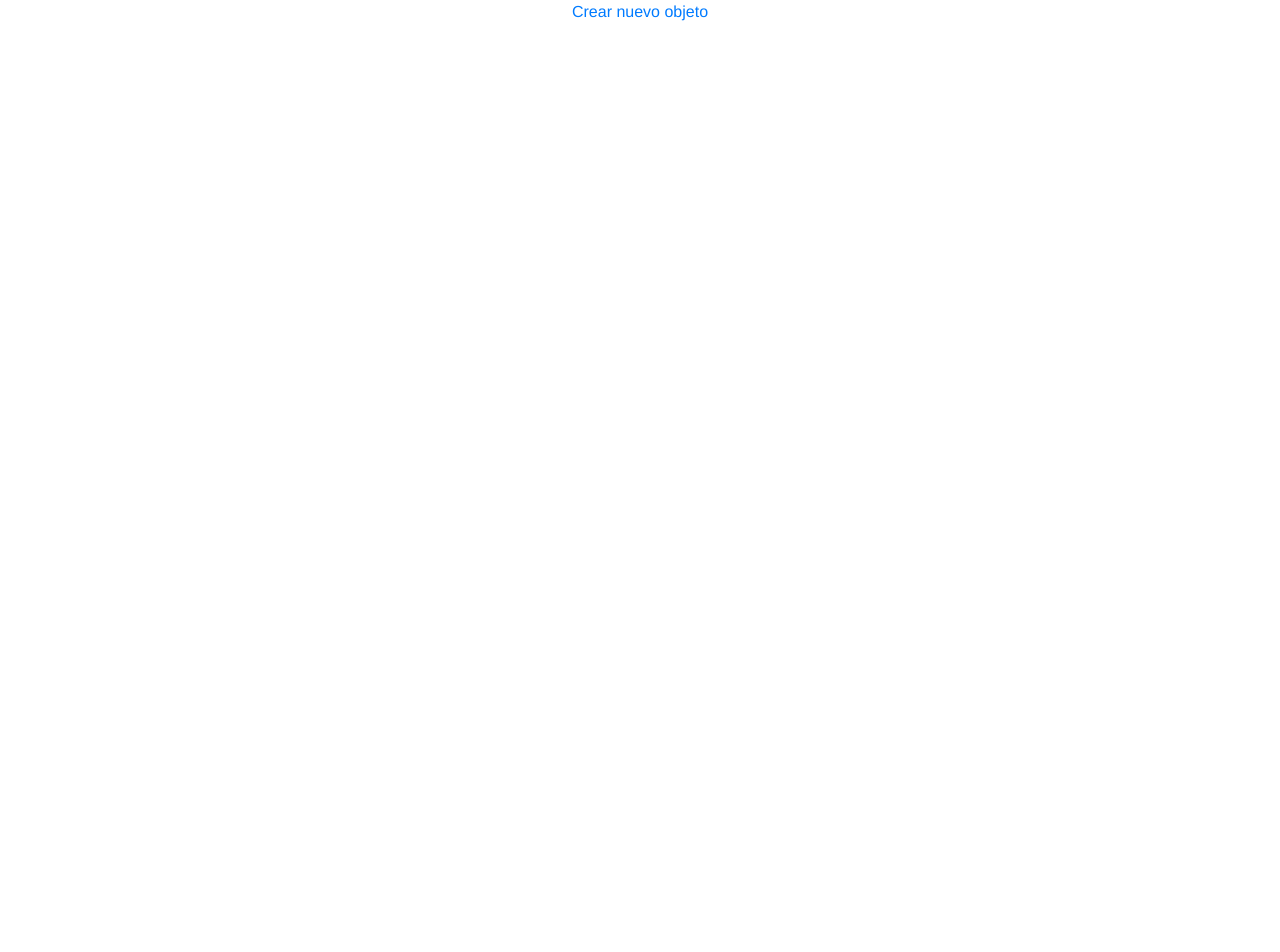
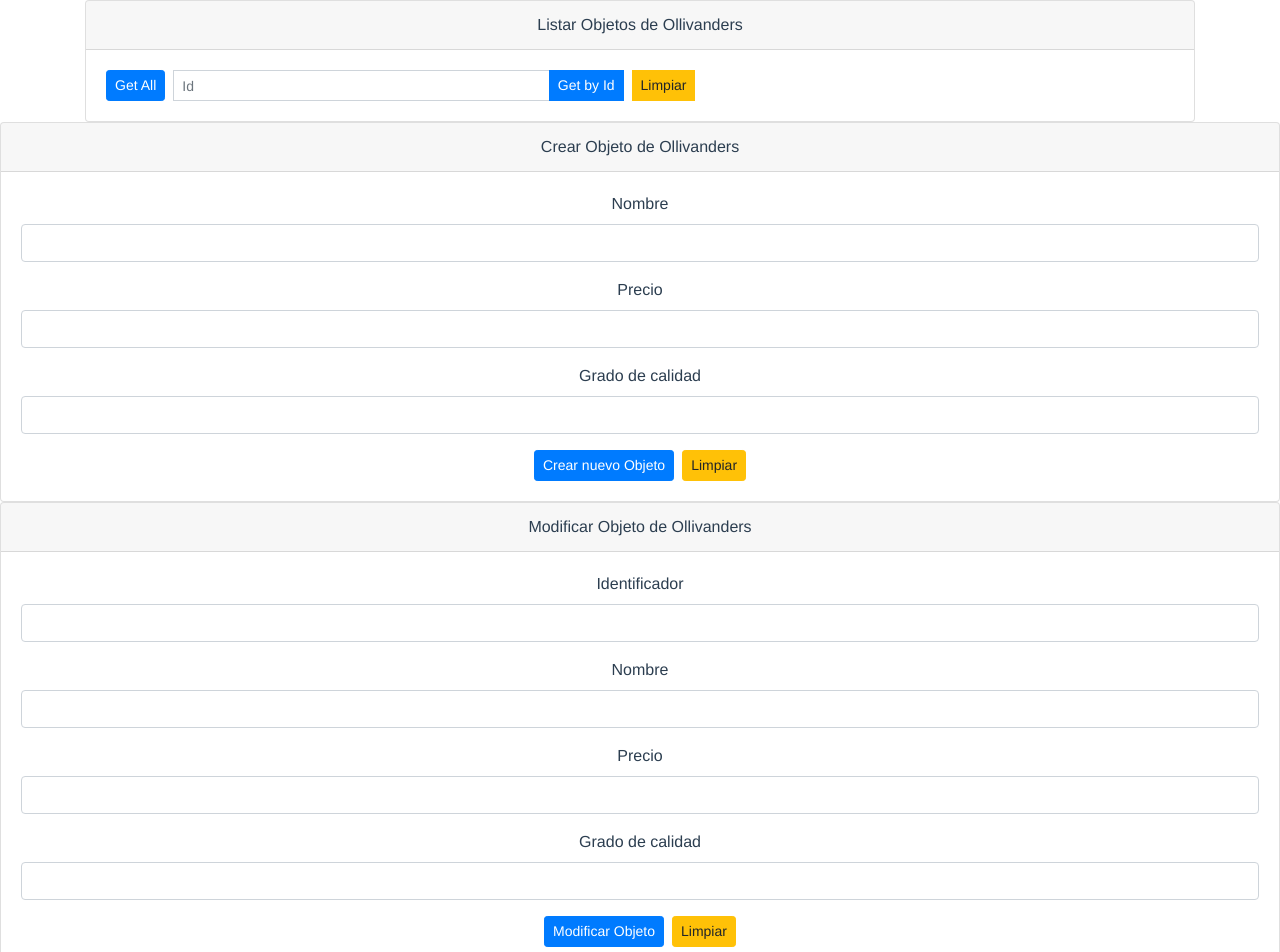
Before and after one commit to Bellothornus2/VueOllivanders, a Vue app: page / in a window 1280 px wide. Shown: the top 952 px of the page. Before the commit the page ends 800 px from the top, so only its background shows below. Built offline with nearby package versions, Linux system fonts and the light colour scheme.

Commit message:
feat: :sparkles: we added the crud page and changed little things
and writting the readme.md

```diff
--- a/src/components/DeleteItem.vue
+++ b/src/components/DeleteItem.vue
@@ -1,7 +1,7 @@
 <template>
     <div id="app" class="container">
         <div class="card">
-            <div class="card-header">Vue Fetch DELETE - BezKoder.com</div>
+            <div class="card-header">Eliminar Objetos de Ollivanders</div>
             <div class="card-body">
                 <div class="input-group input-group-sm">
                     <button class="btn btn-sm btn-danger" style="visibility:hidden">Delete All</button>
@@ -9,7 +9,7 @@
                     <div class="input-group-append">
                         <button class="btn btn-sm btn-danger" @click="deleteDataById">Delete by Id</button>
                     </div>
-                    <button class="btn btn-sm btn-warning ml-2" @click="clearDeleteOutput">Clear</button>
+                    <button class="btn btn-sm btn-warning ml-2" @click="clearDeleteOutput">Limpiar</button>
                 </div>
                 <div v-if="deleteResult" class="alert alert-secondary mt-2" role="alert"><pre>{{deleteResult}}</pre></div>
             </div>
--- a/src/components/GetItem.vue
+++ b/src/components/GetItem.vue
@@ -1,14 +1,14 @@
 <template>
   <div id="app" class="container">
 	<div class="card">
-	  <div class="card-header">Vue Fetch GET - BezKoder.com</div>
+	  <div class="card-header">Listar Objetos de Ollivanders</div>
 	  <div class="card-body">
 		<div class="input-group input-group-sm">
 		  <button class="btn btn-sm btn-primary" @click="getAllData">Get All</button>
 		  <input type="text" ref="get_id" class="form-control ml-2" placeholder="Id" />
 		  <div class="input-group-append">
 			<button class="btn btn-sm btn-primary" @click="getDataById">Get by Id</button>
-			<button class="btn btn-sm btn-warning ml-2" @click="clearGetOutput">Clear</button>
+			<button class="btn btn-sm btn-warning ml-2" @click="clearGetOutput">Limpiar</button>
 		  </div>
 		  <input type="text" ref="get_title" class="form-control ml-2" placeholder="Title" style="visibility:hidden;" />
 		  <div class="input-group-append">
--- a/src/components/PostItem.vue
+++ b/src/components/PostItem.vue
@@ -4,18 +4,18 @@
         <div class="card-body">
             <div class="form-group">
                 <label for="name">Nombre</label>
-                <input type="text" class="form-control" name="name" id="name"/>
+                <input type="text" class="form-control" name="name" id="post_name"/>
             </div>
             <div class="form-group">
                 <label for="sell_in">Precio</label>
-                <input type="text" class="form-control" name="sell_in" id="sell_in">
+                <input type="text" class="form-control" name="sell_in" id="post_sell_in">
             </div>
             <div class="form-group">
                 <label for="quality">Grado de calidad</label>
-                <input type="text" class="form-control" name="quality" id="quality"/>
+                <input type="text" class="form-control" name="quality" id="post_quality"/>
             </div>
             <button class="btn btn-sm btn-primary" @click="create_item">Crear nuevo Objeto</button>
-            <button class="btn btn-sm btn-warning ml-2" @click="clear_post_output">Clear</button>
+            <button class="btn btn-sm btn-warning ml-2" @click="clear_post_output">Limpiar</button>
             <br>
             <button v-if="post_result" class="alert alert-secondary mt-2" role="alert"><pre>{{post_result}}</pre></button>
         </div>
@@ -37,9 +37,9 @@ export default {
         async create_item(){
             this.post_result = '';
             const create_item = {
-                name: document.getElementById("name").value,
-                sell_in:  document.getElementById("sell_in").value,
-                quality:  document.getElementById("quality").value
+                name: document.getElementById("post_name").value,
+                sell_in:  document.getElementById("post_sell_in").value,
+                quality:  document.getElementById("post_quality").value
             };
             if (typeof parseInt(create_item.sell_in) != 'number' || typeof parseInt(create_item.sell_in) == NaN  || create_item.sell_in == '' || typeof parseInt(create_item.quality) != 'number' || typeof parseInt(create_item.quality) == NaN || create_item.quality == ''){
                 this.post_result += "los campos numéricos solo pueden ser numéricos\n";
--- a/src/components/PutItem.vue
+++ b/src/components/PutItem.vue
@@ -3,21 +3,24 @@
     <div class="card" id="put_form_object">
         <div class="card-header">Modificar Objeto de Ollivanders</div>
         <div class="card-body">
-            <p id="item_id" style="visibility:hidden;">{{$route.params.id}}</p>
+            <div class="form-group">
+                <label for="item_id">Identificador</label>
+                <input type="text" class="form-control" name="item_id" id="item_id" :value="$route.params.id"/>
+            </div>
             <div class="form-group">
                 <label for="name">Nombre</label>
-                <input type="text" class="form-control" name="name" id="name"/>
+                <input type="text" class="form-control" name="name" id="put_name"/>
             </div>
             <div class="form-group">
                 <label for="sell_in">Precio</label>
-                <input type="text" class="form-control" name="sell_in" id="sell_in">
+                <input type="text" class="form-control" name="sell_in" id="put_sell_in">
             </div>
             <div class="form-group">
                 <label for="quality">Grado de calidad</label>
-                <input type="text" class="form-control" name="quality" id="quality"/>
+                <input type="text" class="form-control" name="quality" id="put_quality"/>
             </div>
-            <button class="btn btn-sm btn-primary" @click="modify_item">Crear nuevo Objeto</button>
-            <button class="btn btn-sm btn-warning ml-2" @click="clear_put_output">Clear</button>
+            <button class="btn btn-sm btn-primary" @click="modify_item">Modificar Objeto</button>
+            <button class="btn btn-sm btn-warning ml-2" @click="clear_put_output">Limpiar</button>
             <br>
             <button v-if="put_result" class="alert alert-secondary mt-2" role="alert"><pre>{{put_result}}</pre></button>
 
@@ -39,11 +42,11 @@ export default {
         },
         async modify_item(){
             this.put_result = '';
-            const item_id = document.getElementById("item_id").textContent;
+            const item_id = document.getElementById("item_id").value;
             const modify_item = {
-                name: document.getElementById("name").value,
-                sell_in:  document.getElementById("sell_in").value,
-                quality:  document.getElementById("quality").value
+                name: document.getElementById("put_name").value,
+                sell_in:  document.getElementById("put_sell_in").value,
+                quality:  document.getElementById("put_quality").value
             };
             if (typeof parseInt(modify_item.sell_in) != 'number' || typeof parseInt(modify_item.sell_in) == NaN  || modify_item.sell_in == '' || typeof parseInt(modify_item.quality) != 'number' || typeof parseInt(modify_item.quality) == NaN || modify_item.quality == ''){
                 this.put_result += "los campos numéricos solo pueden ser numéricos\n";
--- a/src/router/index.js
+++ b/src/router/index.js
@@ -1,11 +1,11 @@
 import Vue from 'vue'
 import VueRouter from 'vue-router'
-import HomeView from '../views/HomeView.vue'
 import ListItems from '../components/ListItems.vue'
 import GetItem from '../components/GetItem.vue'
 import PostItem from '../components/PostItem.vue'
 import PutItem from '../components/PutItem.vue'
 import DeleteItem from '../components/DeleteItem.vue'
+import MaintenanceItem from '../views/MaintenanceItem.vue'
 
 Vue.use(VueRouter)
 
@@ -13,7 +13,7 @@ const routes = [
   {
     path: '/',
     name: 'home',
-    component: HomeView
+    component: MaintenanceItem
   },
   {
     path: '/getAll',
--- /dev/null
+++ b/src/views/MaintenanceItem.vue
@@ -0,0 +1,24 @@
+<template>
+	<div id="mantenimientos">
+		<GetItem/>
+		<PostItem/>
+		<PutItem/>
+		<DeleteItem/>
+	</div>
+</template>
+
+<script>
+import GetItem from '@/components/GetItem.vue'
+import PostItem from '@/components/PostItem.vue'
+import PutItem from '@/components/PutItem.vue'
+import DeleteItem from '@/components/DeleteItem.vue'
+export default {
+	components: {
+		GetItem,
+		PostItem,
+		PutItem,
+		DeleteItem,
+	},
+	name:'MaintenanceItem',
+}
+</script>
```
Also changed, not shown: 1 other file (tests, documents, lock files or other folders).
